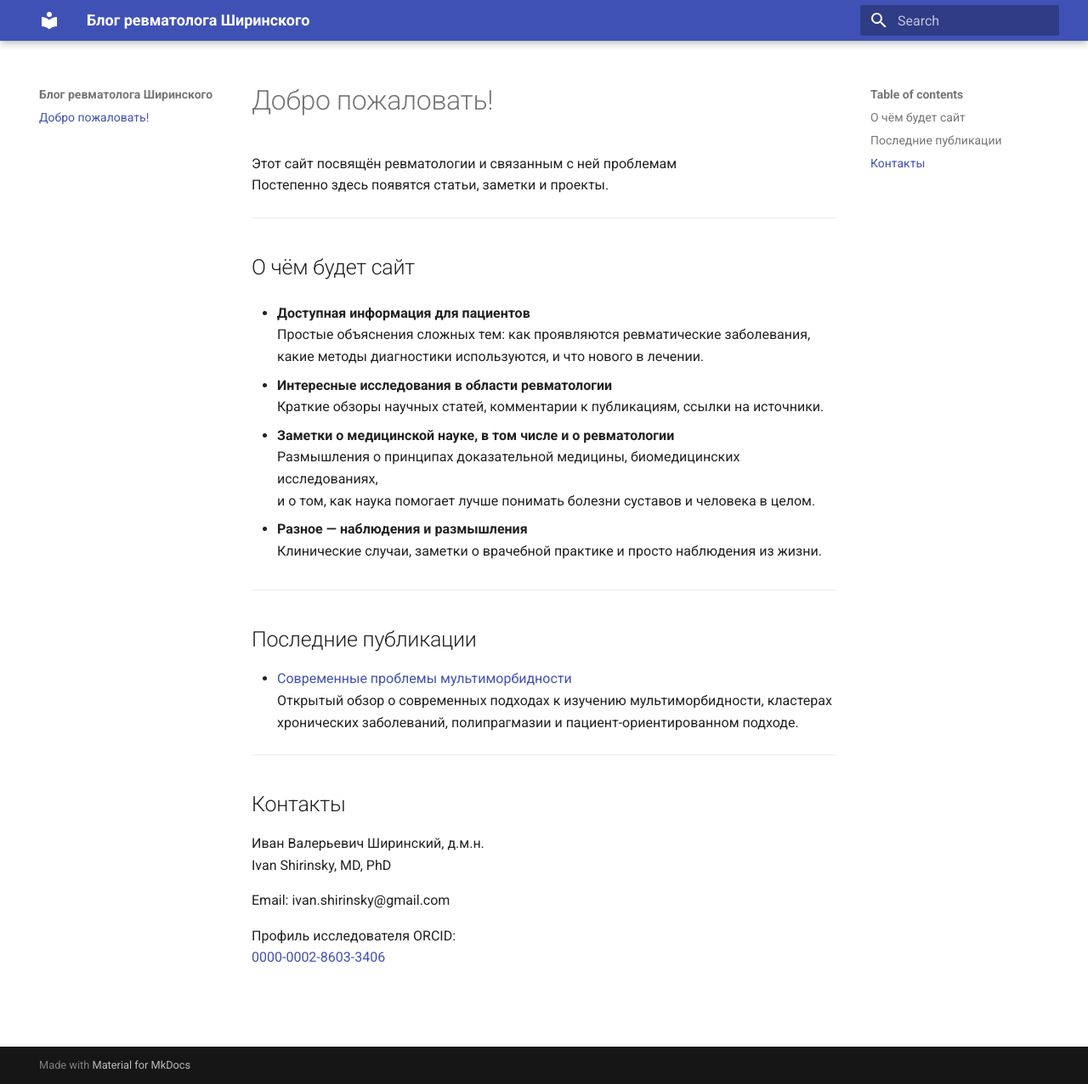
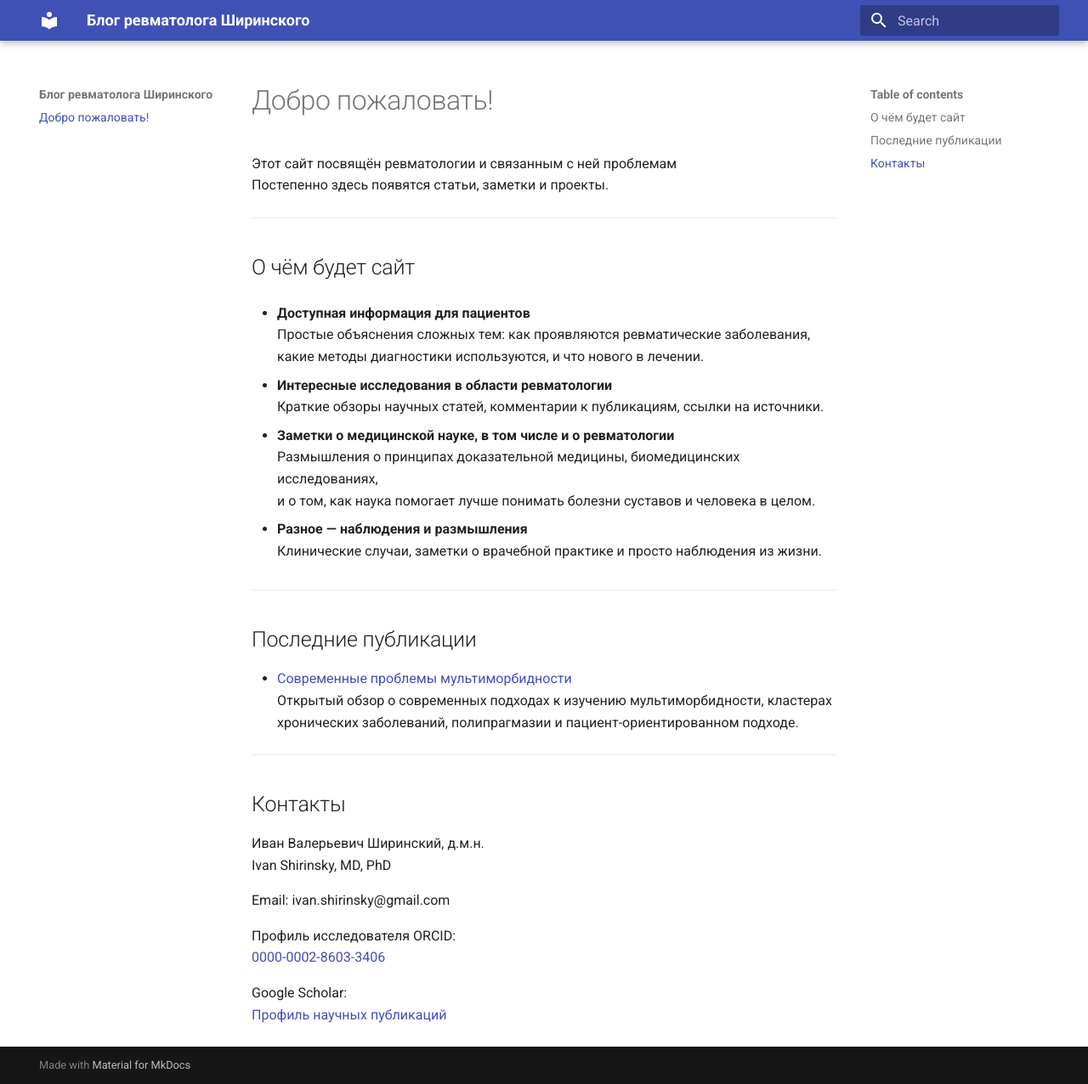
Before and after one commit to ivan-shirinsky/ivan-shirinsky.github.io, an MkDocs documentation site: the page built from docs/index.md, in a window 1280 px wide and 1276 px high. Shown: the whole window at 85% size. Built offline with MkDocs 1.6.1 and Material for MkDocs 9.7.7, drawn with Linux system fonts in a browser that asks for light colours.

Commit message:
Update index.md

```diff
--- a/docs/index.md
+++ b/docs/index.md
@@ -40,3 +40,6 @@ Email: ivan.shirinsky@gmail.com
 
 Профиль исследователя ORCID:
 [0000-0002-8603-3406](https://orcid.org/0000-0002-8603-3406)
+
+Google Scholar:
+[Профиль научных публикаций](https://scholar.google.com/citations?user=Ao8MTLMAAAAJ&hl=ru)
```
